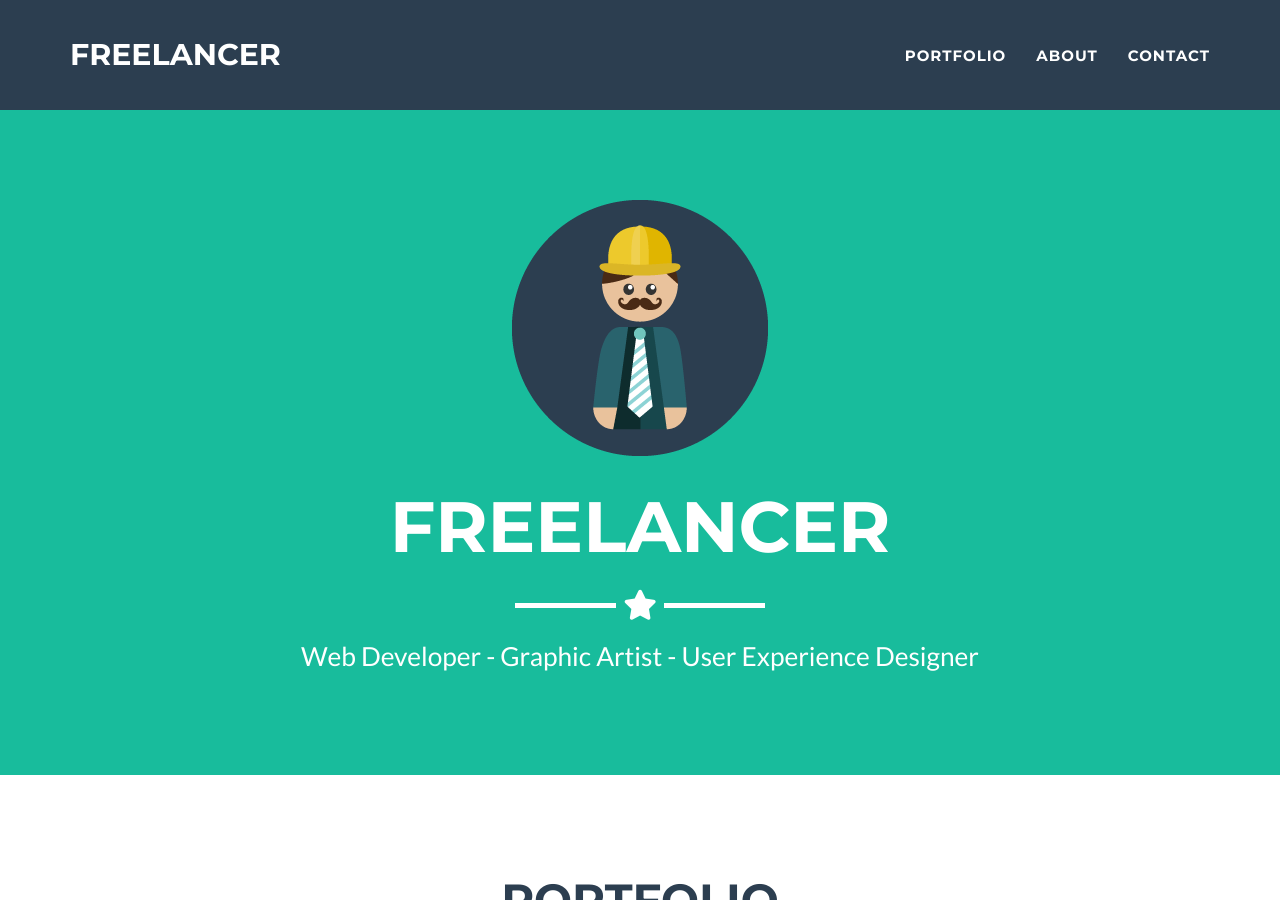
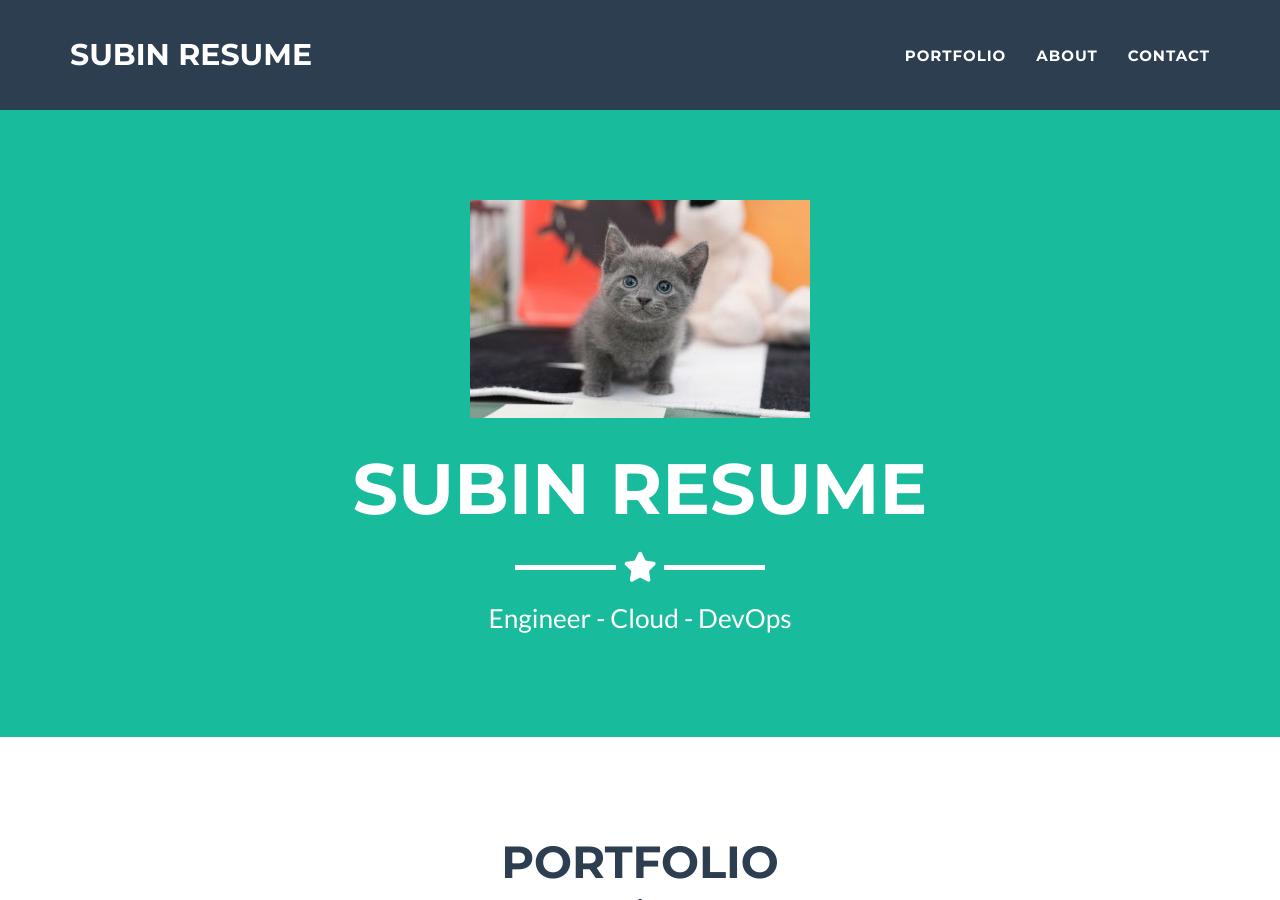
Before and after one commit to yanggun2/yanggun2.github.io, a Jekyll site: the page built from _posts/2014-07-18-project-1.markdown, in a window 1280 px wide and 900 px high. Built offline with Jekyll 4.4.1, drawn with Linux system fonts in a browser that asks for light colours.

```diff
--- a/_config.yml
+++ b/_config.yml
@@ -1,11 +1,11 @@
 # Site settings
-title: Freelancer
-email: your-email@domain.com
-url: https://github.com/jeromelachaud/freelancer-theme
-description: "Write an awesome description for your new site here. You can edit this line in _config.yml. It will appear in your document head meta (for Google search results) and in your feed.xml site description."
-keywords: "your keywords, separated by commas"
-skills: "Web Developer - Graphic Artist - User Experience Designer"
-meta_author: LastName FirstName
+title: Subin resume
+email: kkeogh2@naver.com
+url: https://yanngun2.github.io
+description: "DevOps Engineer"
+keywords: "AWS, Cloud"
+skills: "Engineer - Cloud - DevOps"
+meta_author: Subin Kim
 
 # Google webmaster tools
 google_verify:
--- a/_includes/header.html
+++ b/_includes/header.html
@@ -3,7 +3,7 @@
   <div class="container">
     <div class="row">
       <div class="col-lg-12">
-        <img class="img-responsive" src="img/profile.png" alt="profile-pic" />
+        <img class="img-responsive" src="img/cat.jpg" alt="profile-pic" />
         <div class="intro-text">
           <span class="name">{{ site.title }}</span>
           <hr class="star-light" />
```
Also changed, not shown: img/cat.jpg (added), img/portfolio/cat1.jpg (added), img/portfolio/cat2.jpg (added), img/portfolio/cat3.jpg (added), img/portfolio/cat4.jpg (added), img/portfolio/cat5.jpg (added), img/portfolio/cat6.jpg (added).
